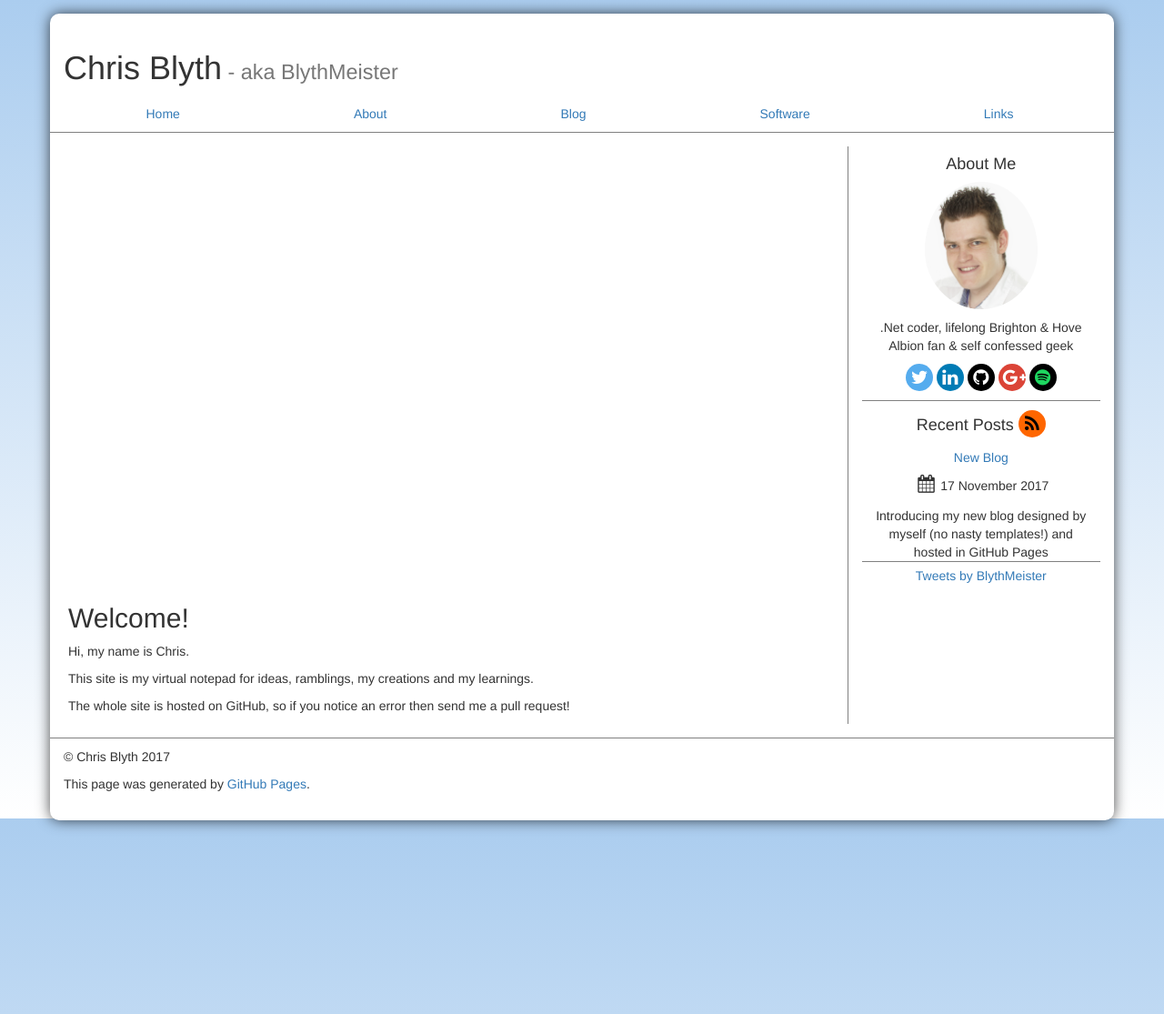
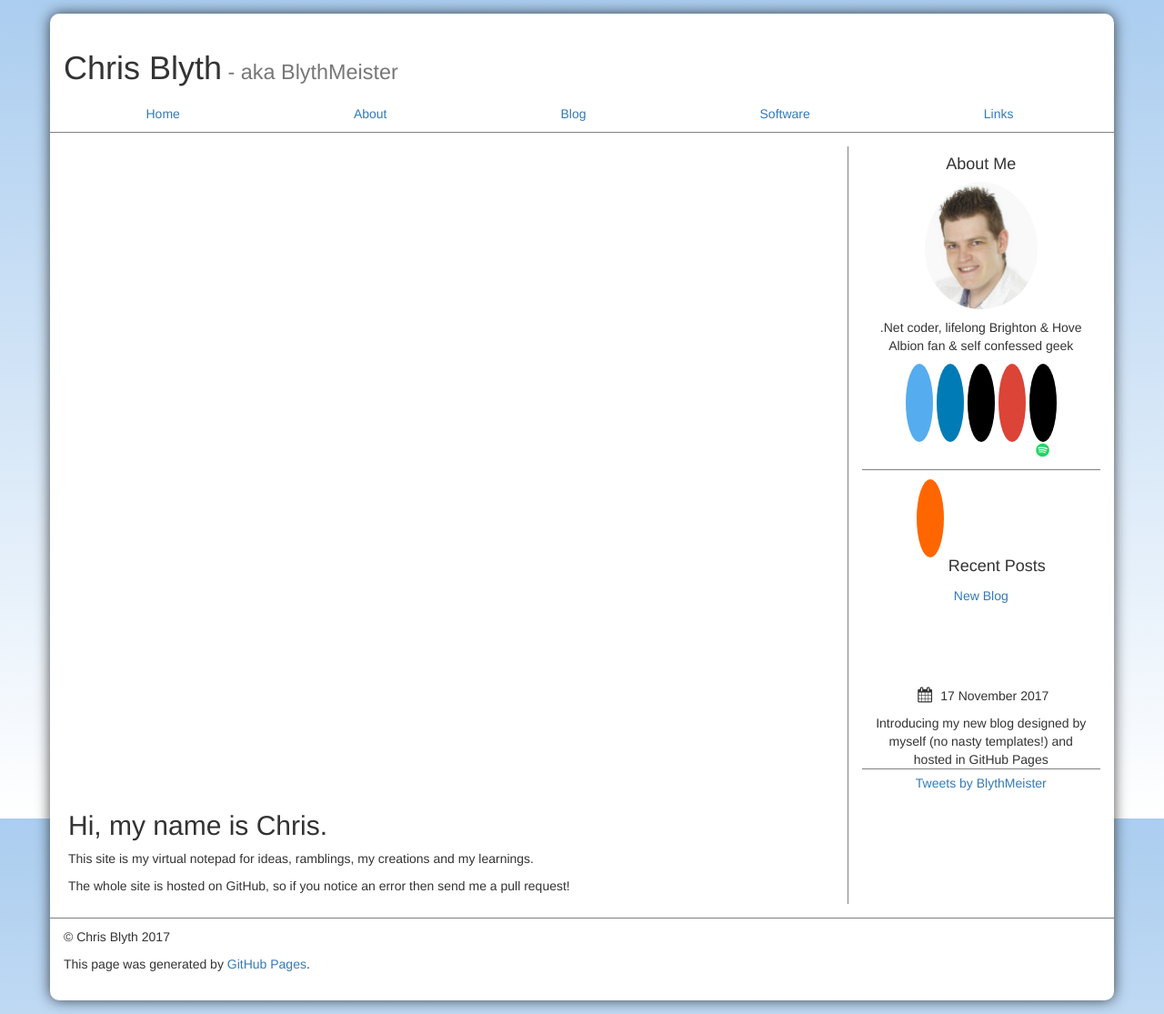
Before and after one commit to BlythMeister/blyth.me.uk, a Jekyll site: the page built from index.md, in a window 1280 px wide. Shown: the whole page at 91% size. Built offline with Jekyll 4.4.1, drawn with Linux system fonts in a browser that asks for light colours; comment, search, counter and statistics services are not loaded; our own code applies the rules of GitHub Pages for plain Markdown files.

Commit message:
RSS feed link updates

```diff
--- a/_includes/sidebar.html
+++ b/_includes/sidebar.html
@@ -17,7 +17,7 @@
     </div>
 </div>
 <div class="col-lg-12 recentPosts">
-    <h4>Recent Posts <a href="{{ site.url }}/feed.xml" class="fa fa-rss"></a></h4>
+    <h4><a href="{{ site.url }}/feed.xml" class="fa fa-rss"></a> Recent Posts</h4>
     {% for post in site.posts limit:3 %}
     <div class="media {% if forloop.last == false %}media-underline{% endif %}">
         <div class="media-body">
--- a/blog/index.html
+++ b/blog/index.html
@@ -6,7 +6,7 @@
 NOTE: This has to be HTML for the paginator to work
 {% endcomment %}
 
-<h2>Blog Posts <a href="{{ site.url }}/feed.xml" class="fa fa-rss"></a></h2>
+<h2><a href="{{ site.url }}/feed.xml" class="fa fa-rss"></a> Blog Posts</h2>
 
 {% for post in paginator.posts %}
 <div class="{% if forloop.last == false %}post-devide-bottom{% endif %}">
--- a/css/styles.css
+++ b/css/styles.css
@@ -88,8 +88,8 @@
 }
 
 .fa {
-    padding: 5px;
-    font-size: 20px;
+    padding-top: 86px;
+    font-size: 17px;
     width: 30px;
     height: 30px;
     text-align: center;
@@ -129,7 +129,7 @@
 
     .fa.fa-rss {
         background: #FF6600;
-        color: #000000;
+        color: #FFFFFF;
     }
 
 @media (min-width:991px) {
--- a/index.md
+++ b/index.md
@@ -1,11 +1,8 @@
 ---
 layout: default
-title: Hi, my name is Chris
 ---
 
-## Welcome!
-
-Hi, my name is Chris.
+## Hi, my name is Chris.
 
 This site is my virtual notepad for ideas, ramblings, my creations and my learnings.
 
```
